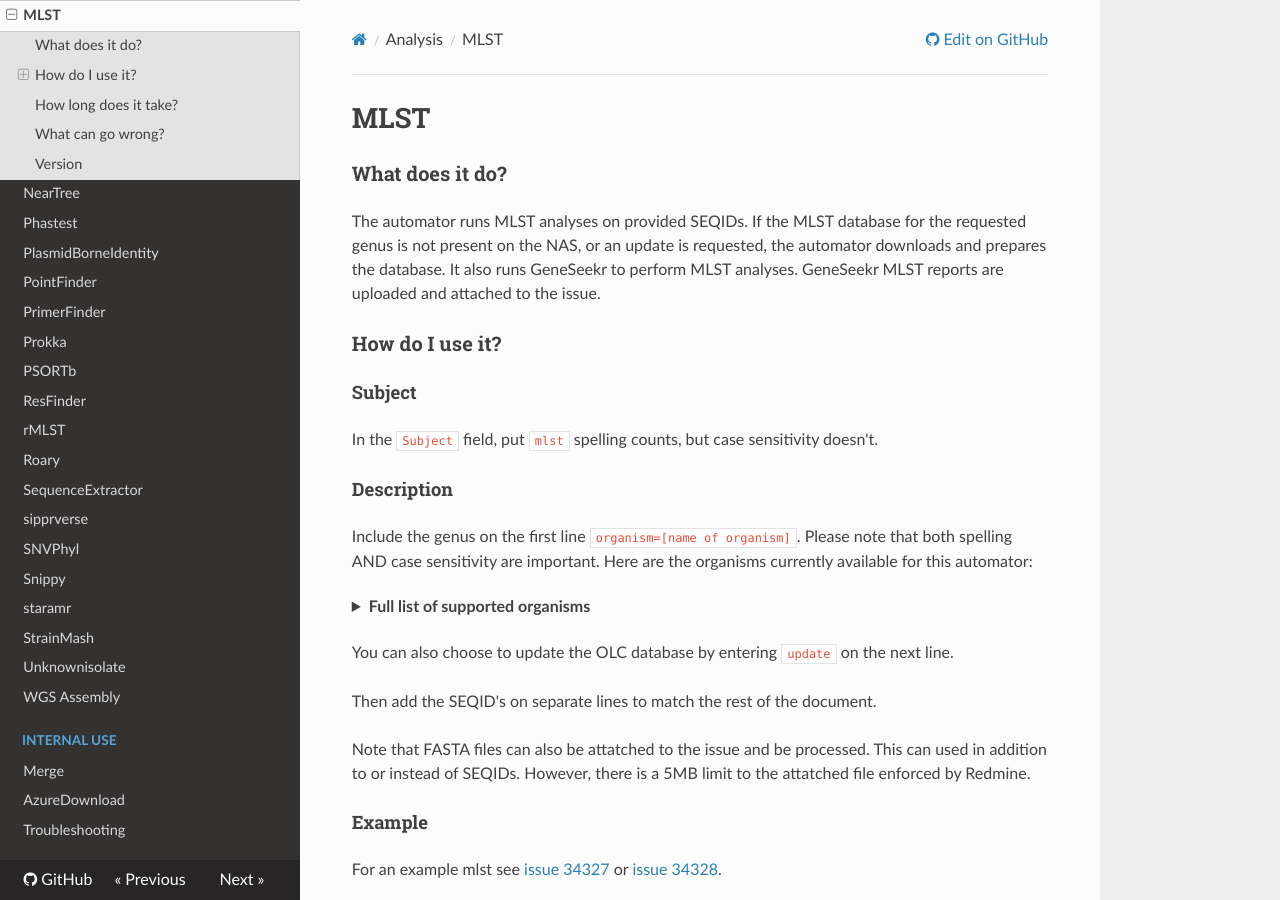
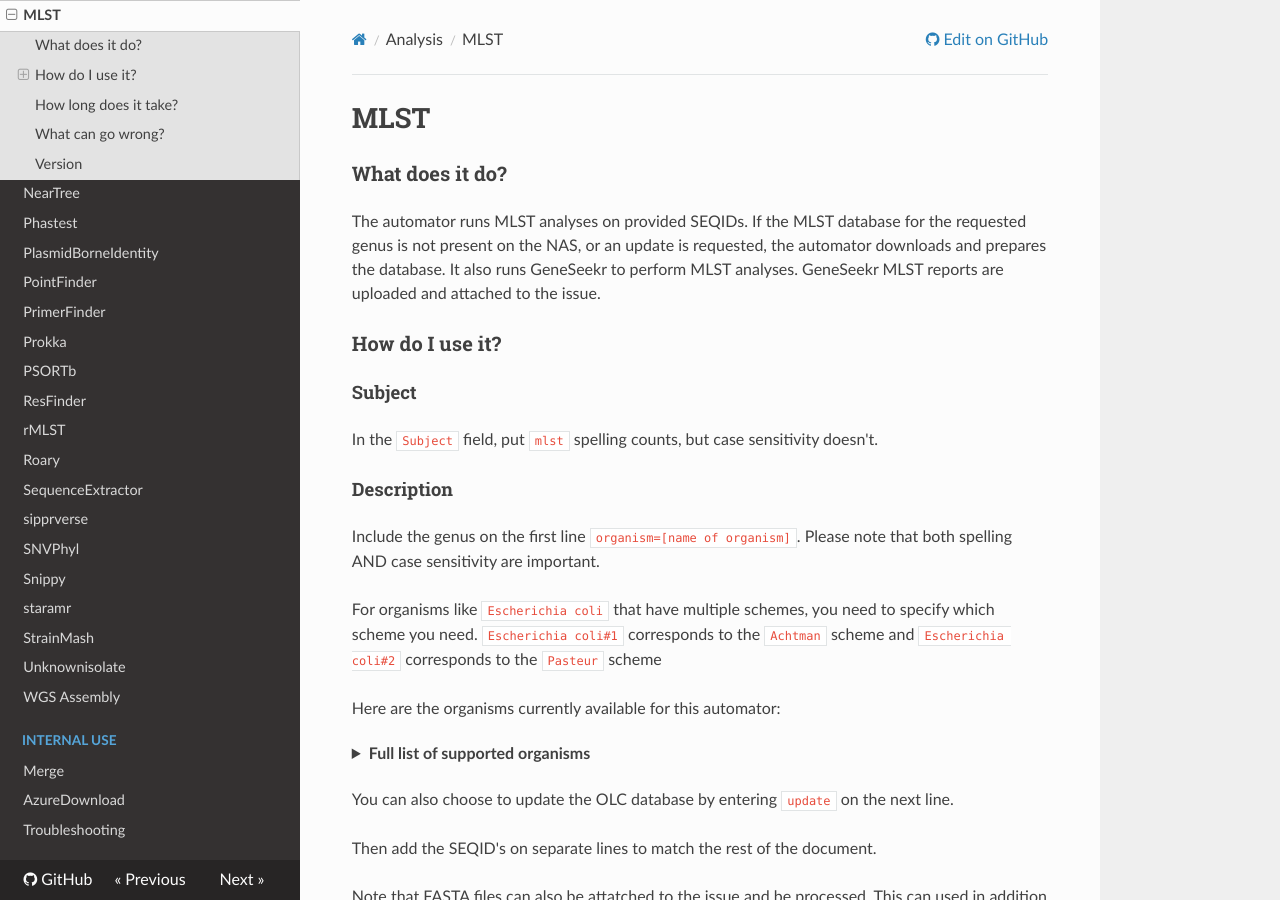
Before and after one commit to OLC-Bioinformatics/redmine-docs, an MkDocs documentation site: the page built from docs/analysis/mlst.md, in a window 1280 px wide and 900 px high. Built offline with MkDocs 1.6.1, drawn with Linux system fonts in a browser that asks for light colours; nearby versions of some CDN libraries.

Commit message:
docs: update MLST to emphasize that, for organisms with multiple schemes, the scheme number must be included

```diff
--- a/docs/analysis/mlst.md
+++ b/docs/analysis/mlst.md
@@ -12,7 +12,11 @@ In the `Subject` field, put `mlst` spelling counts, but case sensitivity doesn't
 
 #### Description
 
-Include the genus on the first line `organism=[name of organism]`. Please note that both spelling AND case sensitivity are important. Here are the organisms currently available for this automator:
+Include the genus on the first line `organism=[name of organism]`. Please note that both spelling AND case sensitivity are important.
+
+For organisms like `Escherichia coli` that have multiple schemes, you need to specify which scheme you need. `Escherichia coli#1` corresponds to the `Achtman` scheme and `Escherichia coli#2` corresponds to the `Pasteur` scheme
+
+Here are the organisms currently available for this automator:
 
 <details>
   <summary><b>Full list of supported organisms</b></summary> <br>
```
